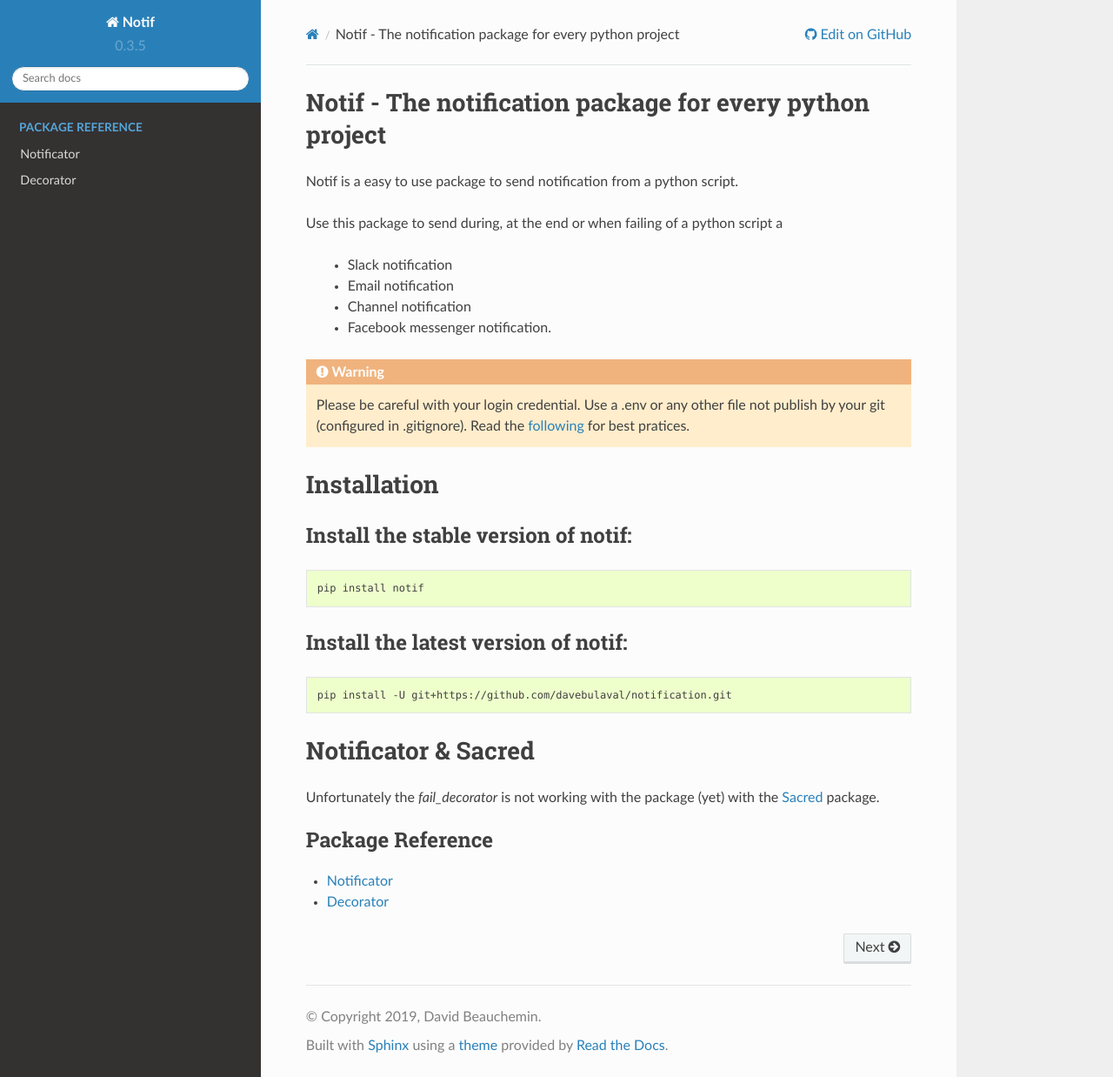
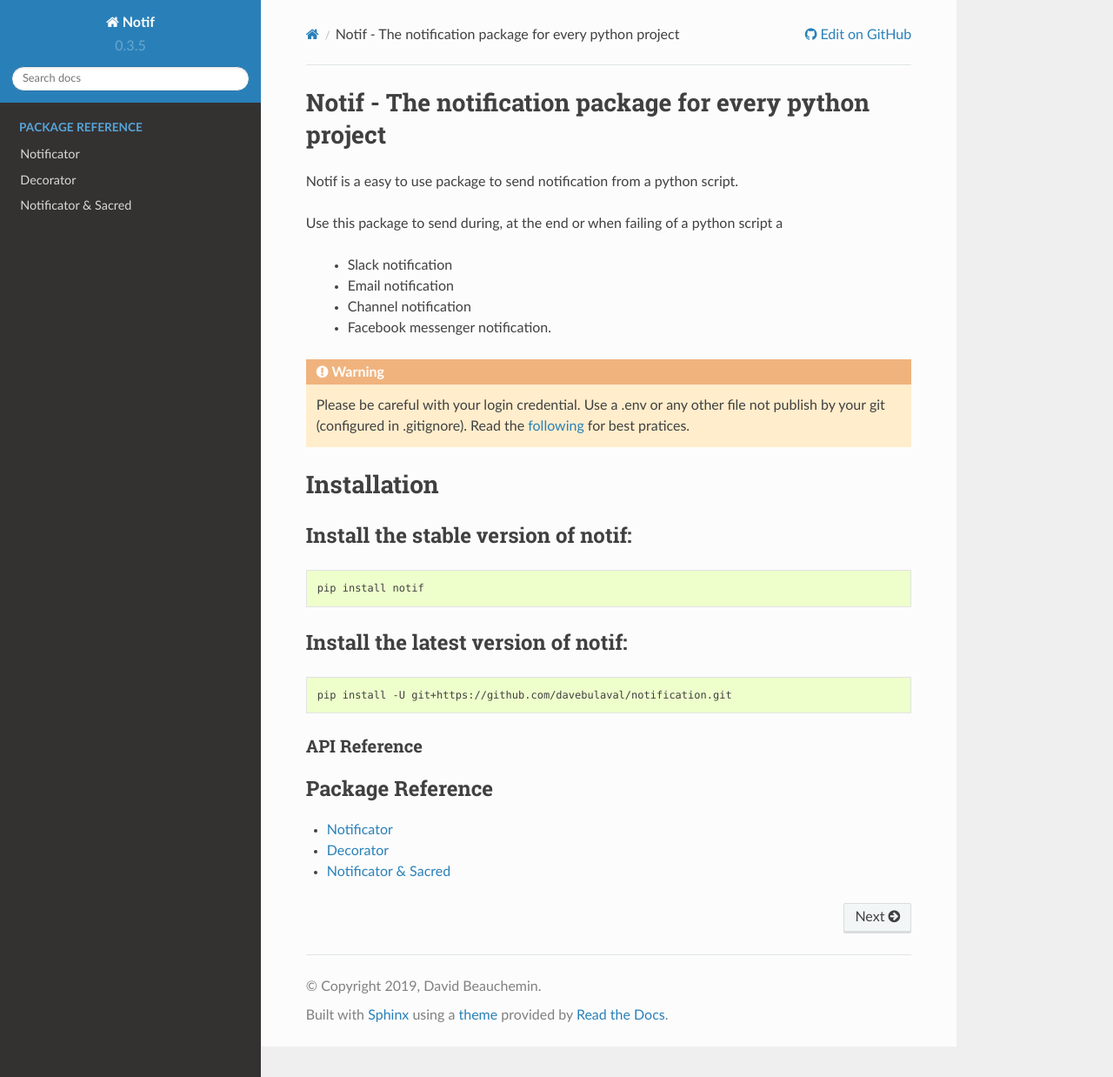
Before and after one commit to davebulaval/notification, a Sphinx documentation site: the page built from docs/source/index.rst, in a window 1280 px wide and 1238 px high. Shown: the whole window at 87% size. Built offline with Sphinx 7.4.7 and the Read the Docs theme 2.0.0, drawn with Linux system fonts in a browser that asks for light colours.

Commit message:
moved notif n sacred into decorator

```diff
--- a/docs/source/decorator.rst
+++ b/docs/source/decorator.rst
@@ -12,3 +12,9 @@
 ---------------------
 
 .. autofunction:: notification_on_fail
+
+
+Notificator & Sacred
+====================
+
+Unfortunately the `fail_decorator` is not working with the package (yet) with the `Sacred <https://pypi.org/project/sacred/>`_ package.
--- a/docs/source/index.rst
+++ b/docs/source/index.rst
@@ -44,12 +44,6 @@
     pip install -U git+https://github.com/davebulaval/notification.git
 
 
-Notificator & Sacred
-====================
-
-Unfortunately the `fail_decorator` is not working with the package (yet) with the `Sacred <https://pypi.org/project/sacred/>`_ package.
-
-
 API Reference
 -------------
 
```
